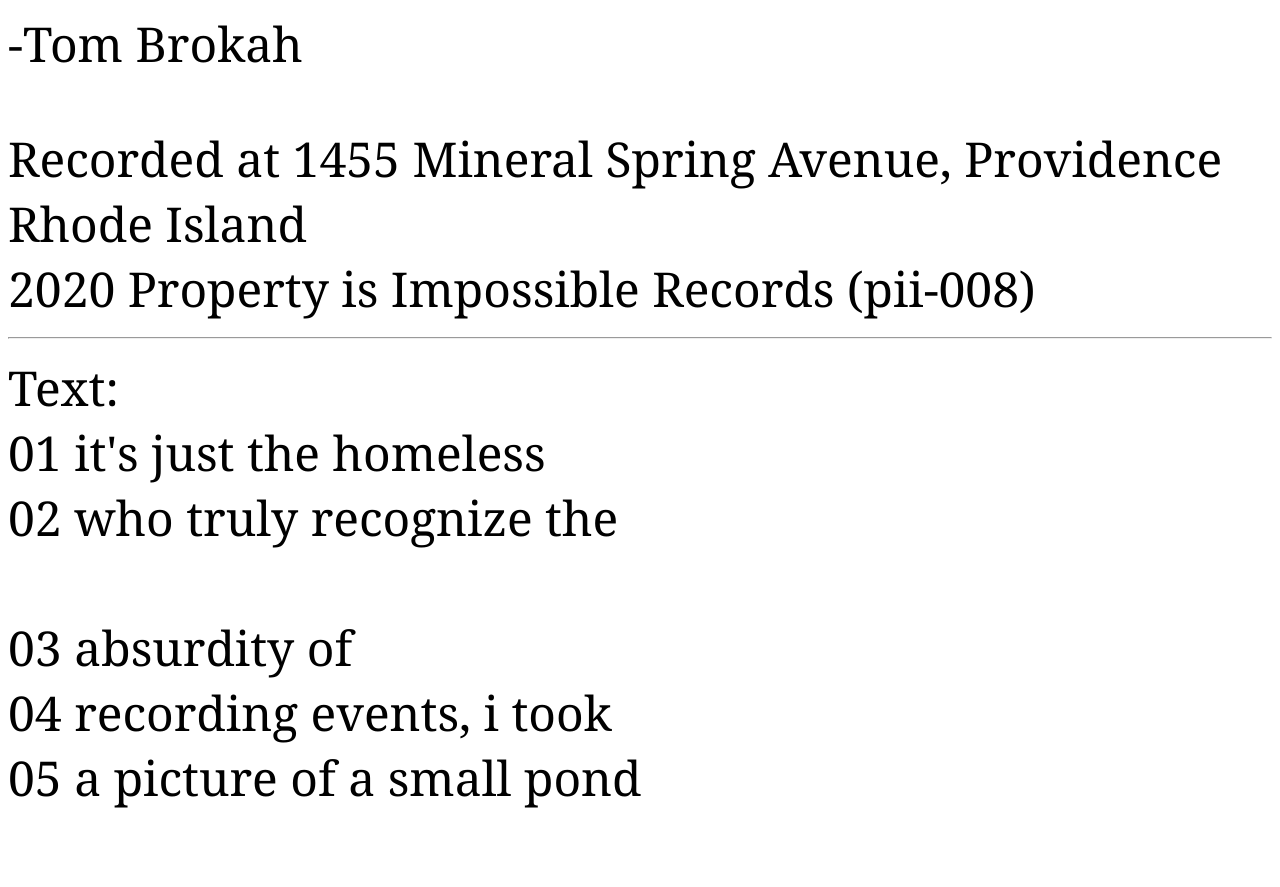
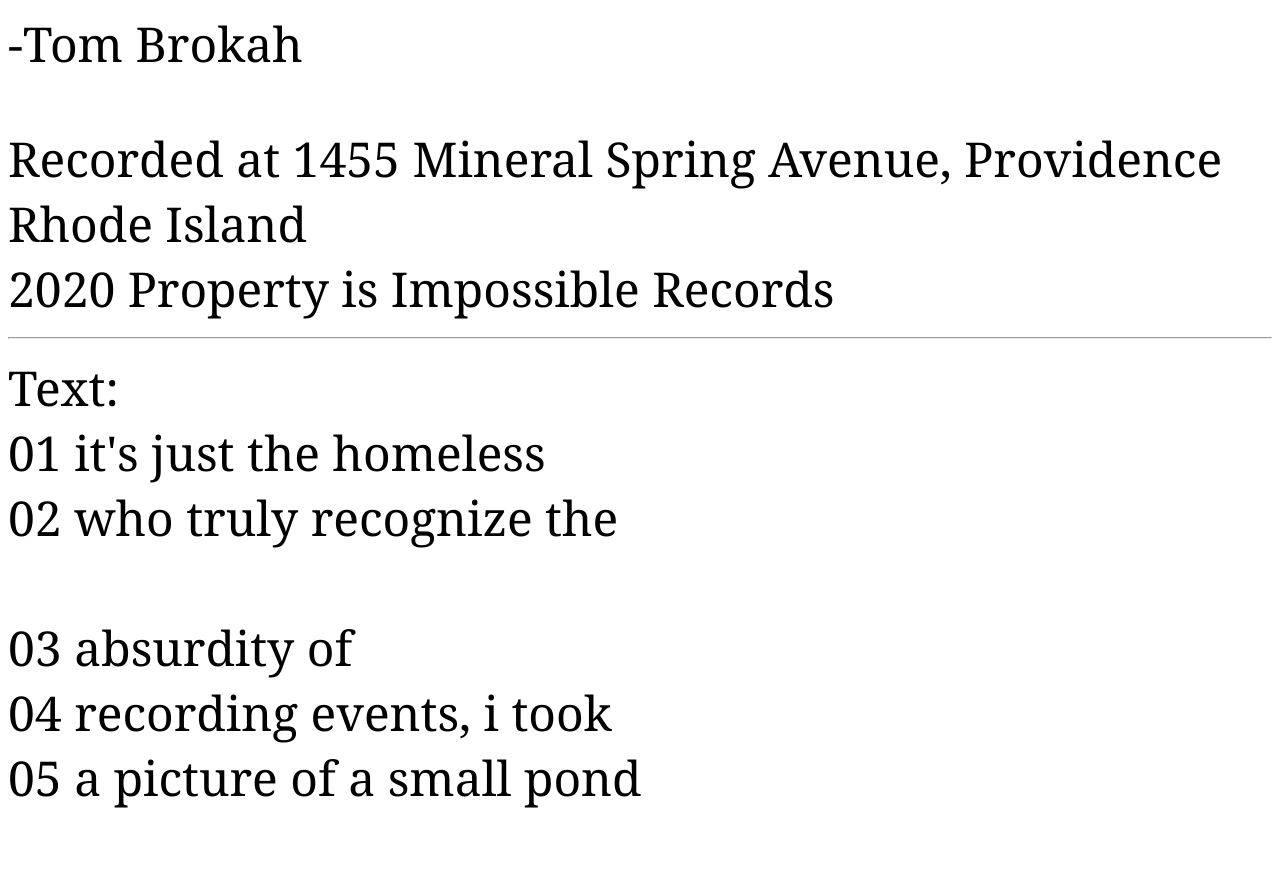
Before and after one commit to nickkatsafanas/neenee.org2, a plain HTML site: page index.html in a window 1280 px wide. Shown: the part 3171-4058 px from the top of the page. Drawn offline with Linux system fonts and the light colour scheme.

Commit message:
0530update
removed (pii-008)

```diff
--- a/index.html
+++ b/index.html
@@ -61,7 +61,7 @@ Providence punk rock band Nee Nee makes its debut with this concise audio casset
 <font size="10" face="georgia" color="black">
 Recorded at 1455 Mineral Spring Avenue, Providence Rhode Island
 <br>
-2020 Property is Impossible Records (pii-008)
+2020 Property is Impossible Records
 </font>
 </p>
 
```
